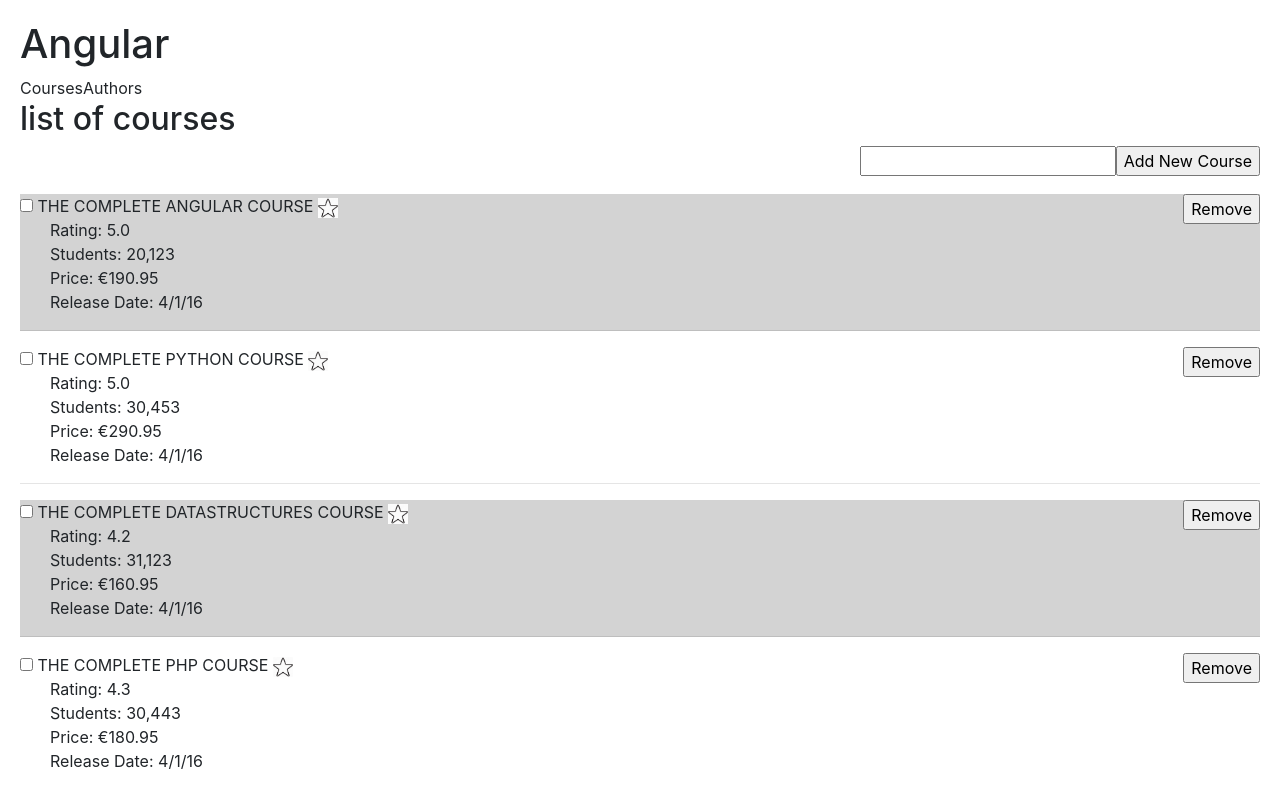
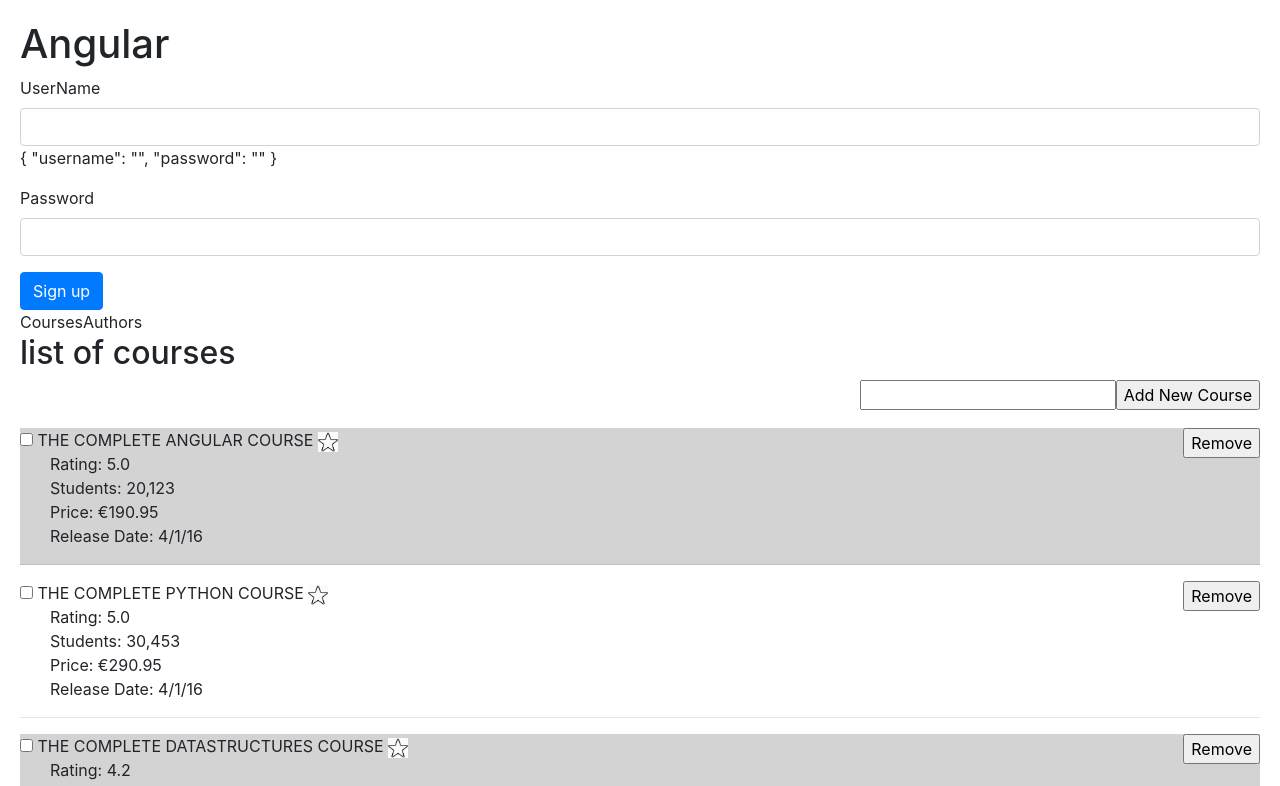
Before and after one commit to brahmajirao/angularPractice, an Angular app: page / in a window 1280 px wide. Shown: the top 786 px of the page. Built offline with nearby package versions, Linux system fonts and the light colour scheme.

Commit message:
Reactive Forms

```diff
--- a/src/app/app.component.html
+++ b/src/app/app.component.html
@@ -1,4 +1,5 @@
 <h1>Angular</h1>
+<signup-form></signup-form>
 <ul class="nav nav-pills">
     <li [class.active]="viewMode=='courses'"><a (click)="viewMode='courses'">Courses</a></li>
     <li [class.active]="viewMode=='authors'"><a (click)="viewMode='authors'">Authors</a></li>
--- /dev/null
+++ b/src/app/signup-form/signup-form.component.html
@@ -0,0 +1,13 @@
+<form [formGroup]="form">
+  <div class="form-group">
+    <label for="username">UserName</label>
+    <input type="text" class="form-control" id="username" formControllerName="username"/>
+    <div *ngIf="getUsername.touched && getUsername.invalid" class="alert alert-danger">This field is required</div>
+    <div>{{form.value | json}}</div>
+  </div>
+  <div class="form-group">
+      <label for="password">Password</label>
+      <input type="text" class="form-control" id="password" formControllerName="password"/>
+  </div>
+  <input type="button" class="btn btn-primary" value="Sign up"/>
+</form>
--- /dev/null
+++ b/src/app/signup-form/signup-form.component.ts
@@ -0,0 +1,20 @@
+import { Component } from '@angular/core';
+import { FormGroup, FormControl, Validators } from '@angular/forms';
+
+@Component({
+  selector: 'signup-form',
+  templateUrl: './signup-form.component.html',
+  styleUrls: ['./signup-form.component.css']
+})
+export class SignupFormComponent {
+  form = new FormGroup({
+    'username': new FormControl('', [
+      Validators.required,
+      Validators.minLength(3)
+    ]),
+    'password': new FormControl('', Validators.required)
+  })
+  getUsername(){
+    return this.form.get('username');
+  }
+}
```
Also changed, not shown: src/app/app.module.ts (+6 -3 lines), src/app/signup-form/signup-form.component.css (added), 1 other file (tests, documents, lock files or other folders).
